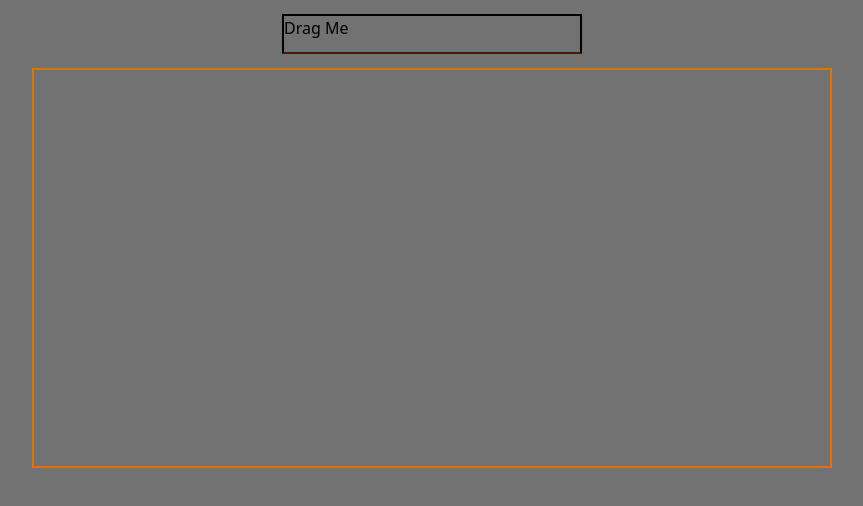
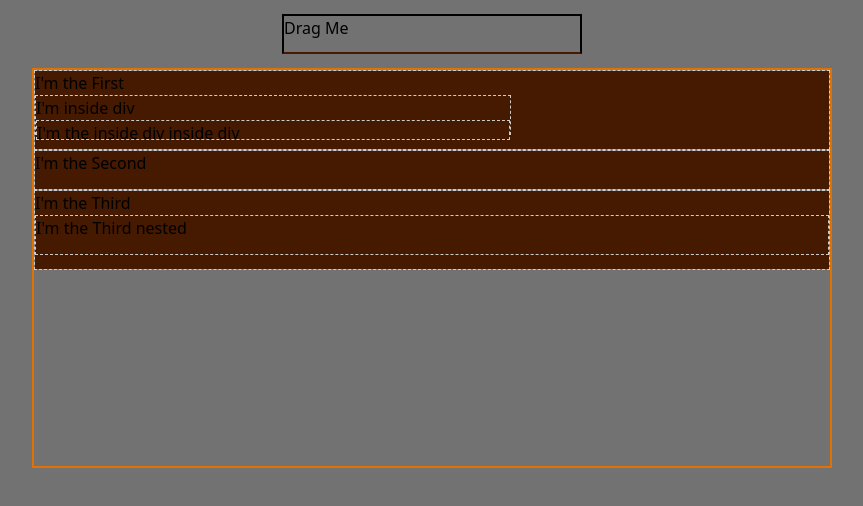
Before and after one commit to NidhiSharma63/forge, a React (Vite) app: page / in a window 1280 px wide. Shown: the top 506 px of the page, without its empty margins (208-1071 px from the left). Built offline with nearby package versions, Linux system fonts and the light colour scheme.

Commit message:
dummy data displayed

```diff
--- /dev/null
+++ b/dummyData.js
@@ -0,0 +1,73 @@
+const dummyData = [
+  {
+    id: "root",
+    children: [
+      {
+        id: Math.random(),
+        type: "div",
+        props: { text: "I'm the First" },
+        children: [
+          {
+            id: Math.random(),
+            type: "div",
+            props: { text: "I'm inside div" },
+            children: [
+              {
+                id: Math.random(),
+                type: "div",
+                props: { text: "I'm the inside div inside div" },
+                children: [],
+                style: {
+                  height: "20px",
+                  width: "100%",
+                },
+              },
+            ],
+            style: {
+              height: "40px",
+              width: "60%",
+            },
+          },
+        ],
+        style: {
+          height: "80px",
+          width: "100%",
+        },
+      },
+
+      {
+        id: Math.random(),
+        type: "div",
+        props: { text: "I'm the Second" },
+        children: [],
+        style: {
+          height: "40px",
+          width: "100%",
+        },
+      },
+      {
+        id: Math.random(),
+        type: "div",
+        props: { text: "I'm the Third " },
+        children: [
+          {
+            id: Math.random(),
+            type: "div",
+            props: { text: "I'm the Third nested" },
+            children: [],
+            style: {
+              height: "40px",
+              width: "100%",
+            },
+          },
+        ],
+        style: {
+          height: "80px",
+          width: "100%",
+        },
+      },
+    ],
+  },
+];
+
+export default dummyData;
--- a/src/App.jsx
+++ b/src/App.jsx
@@ -1,13 +1,9 @@
-import { Resizable } from "re-resizable";
 import { useState } from "react";
+import dummyData from "../dummyData";
+import Component from "./Component";
 const App = () => {
   let draggedElement = null;
-  const [data, setData] = useState([
-    {
-      id: "root",
-      children: [],
-    },
-  ]);
+  const [data, setData] = useState(dummyData);
 
   const handleDragStart = (event) => {
     draggedElement = event.target;
@@ -15,7 +11,19 @@ const App = () => {
 
   const handleDrop = (event) => {
     event.preventDefault();
+    event.stopPropagation();
     const draggedElementDropped = event.currentTarget; // get where the element is dropped
+    console.log(draggedElementDropped);
+    // setData((prev) =>
+    //    prev.map((item) =>
+    //      item.id === "root"
+    //        ? {
+    //            ...item,
+    //            children:
+    //          }
+    //        : item
+    //    )
+    //  );
     setData((prev) =>
       prev.map((item) =>
         item.id === "root"
@@ -44,7 +52,6 @@ const App = () => {
           : item
       )
     );
-    // console.log("Dropped:", draggedElement, "on", draggedElementDropped);
   };
 
   const handleDragOver = (event) => {
@@ -70,68 +77,7 @@ const App = () => {
         {data
           .find((item) => item.id === "root")
           ?.children.map((child) => {
-            console.log(child.style);
-            const Tag = child.type; // like 'div', 'p', 'button'
-            return (
-              <Resizable
-                key={child.id}
-                enable={{
-                  top: true,
-                  right: true,
-                  bottom: true,
-                  left: true,
-                  topRight: true,
-                  bottomRight: true,
-                  bottomLeft: true,
-                  topLeft: true,
-                }}
-                size={{
-                  width:
-                    typeof child.style.width === "number"
-                      ? `${child.style.width}px`
-                      : child.style.width,
-                  height:
-                    typeof child.style.height === "number"
-                      ? `${child.style.height}px`
-                      : child.style.height,
-                }}
-                onResizeStop={(e, direction, ref, d) => {
-                  setData((prevData) =>
-                    prevData.map((item) =>
-                      item.id === "root"
-                        ? {
-                            ...item,
-                            children: item.children.map((c) =>
-                              c.id === child.id
-                                ? {
-                                    ...c,
-                                    style: {
-                                      ...c.style,
-                                      width: ref.style.width,
-                                      height: ref.style.height,
-                                    },
-                                  }
-                                : c
-                            ),
-                          }
-                        : item
-                    )
-                  );
-                }}
-              >
-                <Tag
-                  style={{
-                    border: "1px dashed #ccc",
-                    margin: "5px",
-                    height: "100%",
-                    width: "100%",
-                  }}
-                  className="p-2"
-                >
-                  {child.props.text}
-                </Tag>
-              </Resizable>
-            );
+            return <Component child={child} />;
           })}
       </div>
     </div>
--- /dev/null
+++ b/src/Component.jsx
@@ -0,0 +1,45 @@
+import { Resizable } from "re-resizable";
+const Component = ({ child }) => {
+  const Tag = child.type;
+  return (
+    <Resizable
+      key={child.id}
+      size={{
+        width:
+          typeof child.style.width === "number"
+            ? `${child.style.width}px`
+            : child.style.width,
+        height:
+          typeof child.style.height === "number"
+            ? `${child.style.height}px`
+            : child.style.height,
+      }}
+    >
+      <Tag
+        style={{
+          border: "1px dashed #ccc",
+          height: "100%",
+          width: "100%",
+        }}
+      >
+        <div
+          id={child.id}
+          className={`bg-amber-950 w-full h-full ${
+            Tag === "div" ? "visible" : "hidden"
+          }`}
+          // onDrop={handleDrop}
+          // onDragOver={handleDragOver}
+        >
+          {child.props.text}
+          {/* 🔁 Recursive rendering of children */}
+          {child.children?.length > 0 &&
+            child.children.map((nestedChild) => (
+              <Component key={nestedChild.id} child={nestedChild} />
+            ))}
+        </div>
+      </Tag>
+    </Resizable>
+  );
+};
+
+export default Component;
```
